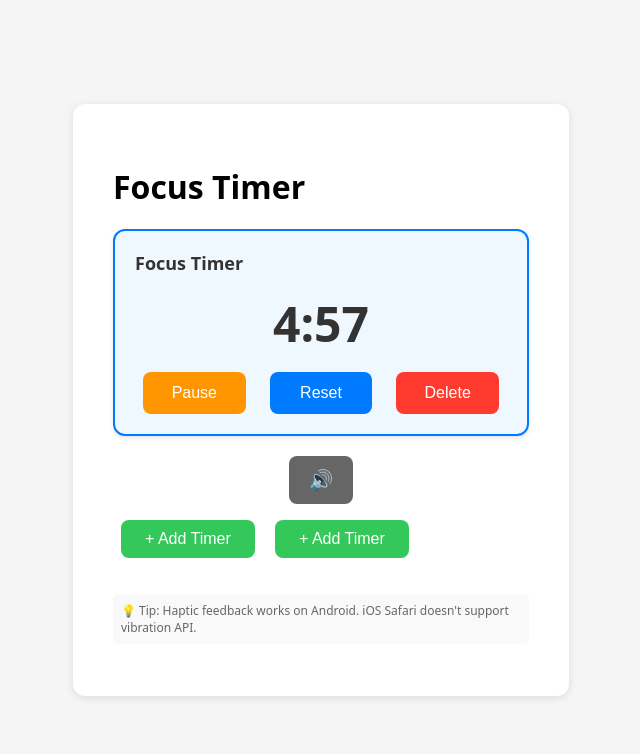
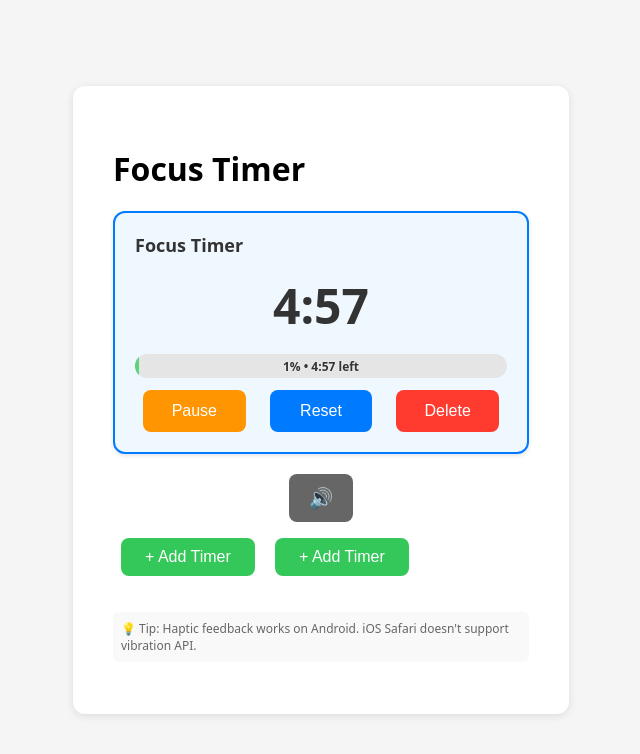
Before and after one commit to dream-ardor/focus-timer, a website: page index.html in a window 1280 px wide. Both pictures are taken after a click on the button "Start". Shown: the whole page, without its empty margins (319-959 px from the left). Drawn offline with Linux system fonts and the light colour scheme.

Commit message:
Added progress bars with gradient color progression

```diff
--- a/app.js
+++ b/app.js
@@ -264,6 +264,39 @@ function createTimerCard(timer) {
     display.className = 'timer-display';
     display.textContent = formatTime(timer.timeLeft);
 
+    // Progress bar
+const progressContainer = document.createElement('div');
+progressContainer.className = 'progress-container';
+
+const progressBar = document.createElement('div');
+progressBar.className = 'progress-bar';
+
+// Calculate progress percentage
+const elapsed = timer.duration - timer.timeLeft;
+const progress = (elapsed / timer.duration) * 100;
+progressBar.style.width = progress + '%';
+
+// Color based on progress
+if (progress < 33) {
+    // Green (early stage)
+    progressBar.style.background = 'linear-gradient(90deg, #34C759 0%, #30D158 100%)';
+} else if (progress < 66) {
+    // Blue (middle stage)
+    progressBar.style.background = 'linear-gradient(90deg, #007AFF 0%, #0051D5 100%)';
+} else {
+    // Orange/Red (final stage)
+    progressBar.style.background = 'linear-gradient(90deg, #FF9500 0%, #FF3B30 100%)';
+}
+
+// Progress text
+const progressText = document.createElement('div');
+progressText.className = 'progress-text';
+// Show both percentage and time remaining
+progressText.textContent = Math.round(progress) + '% • ' + formatTime(timer.timeLeft) + ' left';
+
+progressContainer.appendChild(progressBar);
+progressContainer.appendChild(progressText);
+
     // Controls
     const controls = document.createElement('div');
     controls.className = 'timer-controls';
@@ -296,6 +329,7 @@ function createTimerCard(timer) {
     // Assemble card
     card.appendChild(header);
     card.appendChild(display);
+    card.appendChild(progressContainer);
     card.appendChild(controls);
 
     return card;
--- a/style.css
+++ b/style.css
@@ -352,3 +352,46 @@ button:hover {
     font-size: 18px;
     margin-bottom: 8px;
 }
+
+/* Progress Bar */
+.progress-container {
+    position: relative;
+    width: 100%;
+    height: 24px;
+    background: #E5E5E5;
+    border-radius: 12px;
+    margin: 12px 0;
+    overflow: hidden;
+}
+
+.progress-bar {
+    height: 100%;
+    background: linear-gradient(90deg, #34C759 0%, #30D158 100%);
+    border-radius: 12px;
+    transition: width 0.3s ease;
+}
+
+/* Pulse animation for running timers */
+.timer-card.running .progress-bar {
+    animation: pulse 2s ease-in-out infinite;
+}
+
+@keyframes pulse {
+    0%, 100% {
+        opacity: 1;
+    }
+    50% {
+        opacity: 0.75;
+    }
+}
+
+.progress-text {
+    position: absolute;
+    top: 50%;
+    left: 50%;
+    transform: translate(-50%, -50%);
+    font-size: 12px;
+    font-weight: 600;
+    color: #333;
+    text-shadow: 0 0 2px rgba(255,255,255,0.8);
+}
```
